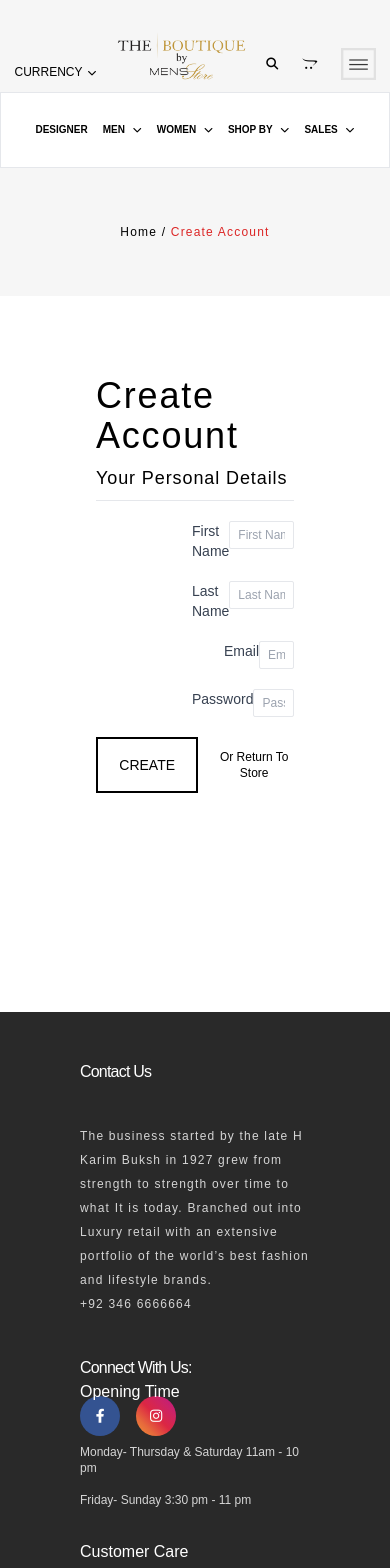
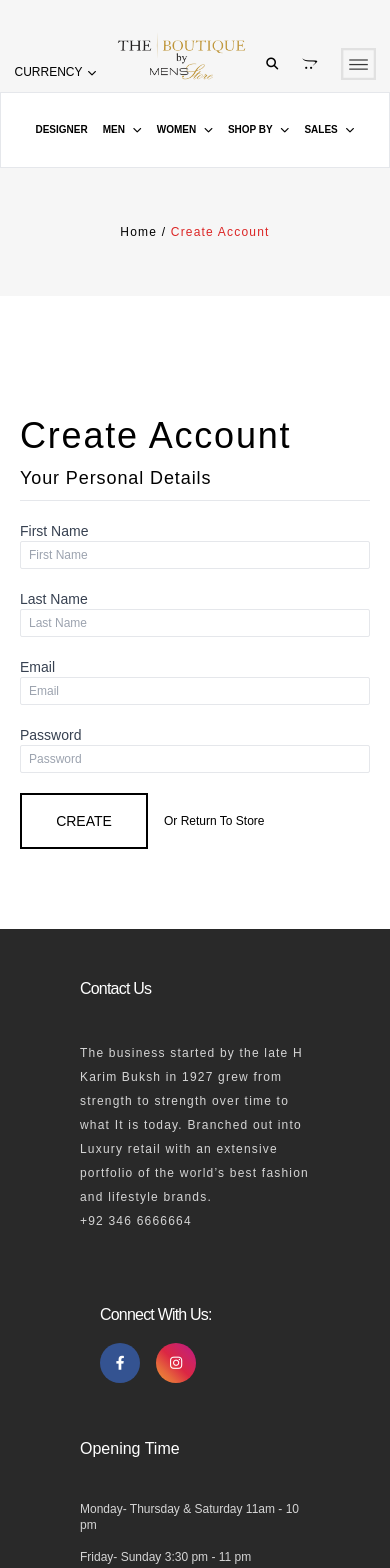
Before and after one commit to faizanRajpoot/pubRepo, a React (Create React App) app: page /Register in a window 390 px wide. Shown: the top 1568 px of the page. Built offline with nearby package versions, Linux system fonts and the light colour scheme; no server answers.

Commit message:
Talha Responsive

```diff
--- a/src/components/Register/Register.js
+++ b/src/components/Register/Register.js
@@ -23,15 +23,15 @@ useEffect(()=>{
   }
 
   return (
-    <div className="w-full h-screen  ">
+    <div className="w-full h-full  ">
       <div className="w-full h-40 bg-[#F6F6F6] flex justify-center items-center md:h-32 sm:h-32">
         <h1 className="text-xs tracking-widest">
           Home / <span className="text-red-600"> Create Account </span>
         </h1>
       </div>
 
-      <div className="w-full h-96  px-24">
-        <div className="w-full h-96 pt-20">
+      <div className="w-full   px-24 py-20 md:px-5">
+        <div className="w-full  pt-10">
           <div className="">
             <h1 className="text-4xl tracking-wider">Create Account</h1>
             <h3 className="text-lg mt-2 tracking-wider">
@@ -39,9 +39,9 @@ useEffect(()=>{
             </h3>
           </div>
           <div className="w-full h-[1px] bg-gray-200 mt-2"></div>
-          <form className="w-full h-32 " onSubmit={handleSubmit(handle)}>
-            <div className="flex mt-5">
-              <p className="text-sm text-gray-700 w-[128px] ml-24">
+          <form className="w-full  " onSubmit={handleSubmit(handle)}>
+            <div className="flex mt-5 md:flex md:flex-col">
+              <p className="text-sm text-gray-700 w-[128px] ml-24 md:ml-0">
                 First Name
               </p>
               <input
@@ -59,8 +59,8 @@ useEffect(()=>{
                 })}
               />
             </div>
-            <div className="flex mt-5">
-              <p className="text-sm text-gray-700 w-32  ml-24">Last Name</p>
+            <div className="flex mt-5 md:flex md:flex-col">
+              <p className="text-sm text-gray-700 w-32  ml-24 md:ml-0">Last Name</p>
               <input
                 type="text"
                 placeholder="Last Name"
@@ -76,8 +76,8 @@ useEffect(()=>{
               />
             </div>
 
-            <div className="flex mt-5">
-              <p className="text-sm text-gray-700 w-[90px] ml-32">Email</p>
+            <div className="flex mt-5 md:flex md:flex-col">
+              <p className="text-sm text-gray-700 w-[90px] ml-32 md:ml-0">Email</p>
               <input
                 type="text"
                 placeholder="Email"
@@ -93,8 +93,8 @@ useEffect(()=>{
               />
             </div>
 
-            <div className="flex mt-5">
-              <p className="text-sm text-gray-700 w-[129px]  ml-24">Password</p>
+            <div className="flex mt-5 md:flex md:flex-col">
+              <p className="text-sm text-gray-700 w-[129px]  ml-24 md:ml-0">Password</p>
               <input
                 type="text"
                 placeholder="Password"
--- a/src/components/footer/footer.js
+++ b/src/components/footer/footer.js
@@ -14,7 +14,7 @@ export default function Footer(){
                 best fashion and lifestyle brands.
                 <br /> +92 346 6666664
               </p>
-              <div className="md:w-[50%] md:h-20 md:mt-0 sm:w-full ">
+              <div className="md:w-[50%] md:h-20 md:mt-0  sm:w-full xs:mt-[10px] xs:py-5 xss:px-5 ">
               <h1 className="text-md font-medium text-white mt-10 tracking-tighter ">
                 Connect With Us:
               </h1>
@@ -28,7 +28,7 @@ export default function Footer(){
               </div>
               </div>
             </div>
-            <div className="md:col-span-6 md:w-[50%] md:h-20 md:ml-[75%] md:-mt-20 sm:w-full sm:-ml-0 sm:mt-[240px]">
+            <div className="md:col-span-6 md:w-[50%] md:h-20 md:ml-[75%] md:-mt-20 sm:w-full md:py-8 sm:-ml-0 sm:mt-[240px] xs:mt-[300px] xs:py-5 xss:mt-[360px]">
               <h1 className="text-md font-medium text-white">Opening Time</h1>
               <div className="mt-10 flex flex-col gap-y-4 opacity-80">
                 <p className="text-xs tracking-normal font-thin text-white">
--- a/tailwind.config.js
+++ b/tailwind.config.js
@@ -22,9 +22,15 @@ module.exports = {
           max: "700px",
         },
       ],
-       tab: [
+       xs: [
         {
-          max: "480px",
+          max: "490px",
+        },
+      ],
+
+      xss: [
+        {
+          max: "400px",
         },
       ],
     },
```
